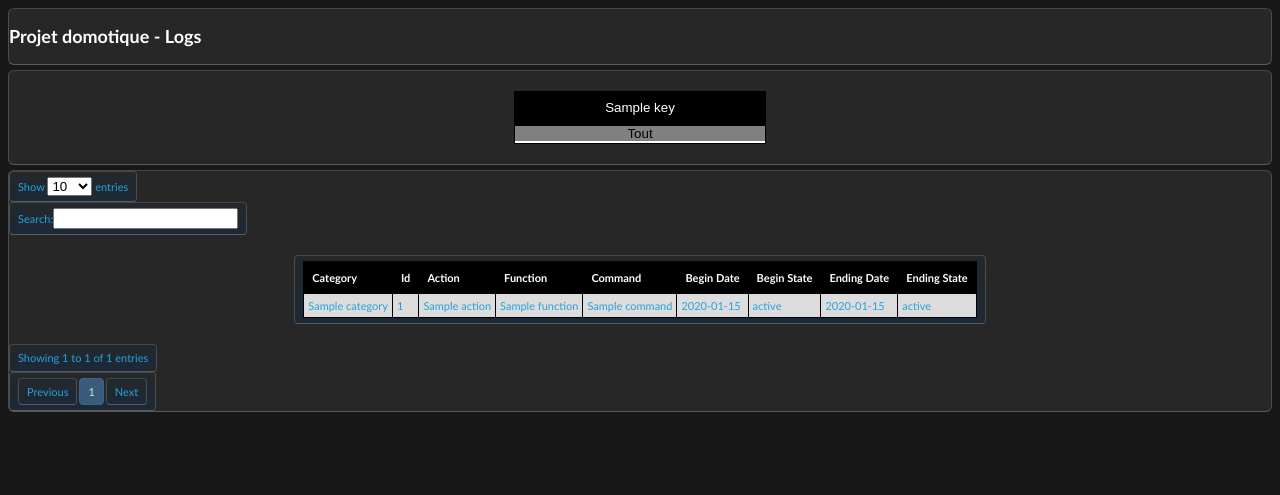
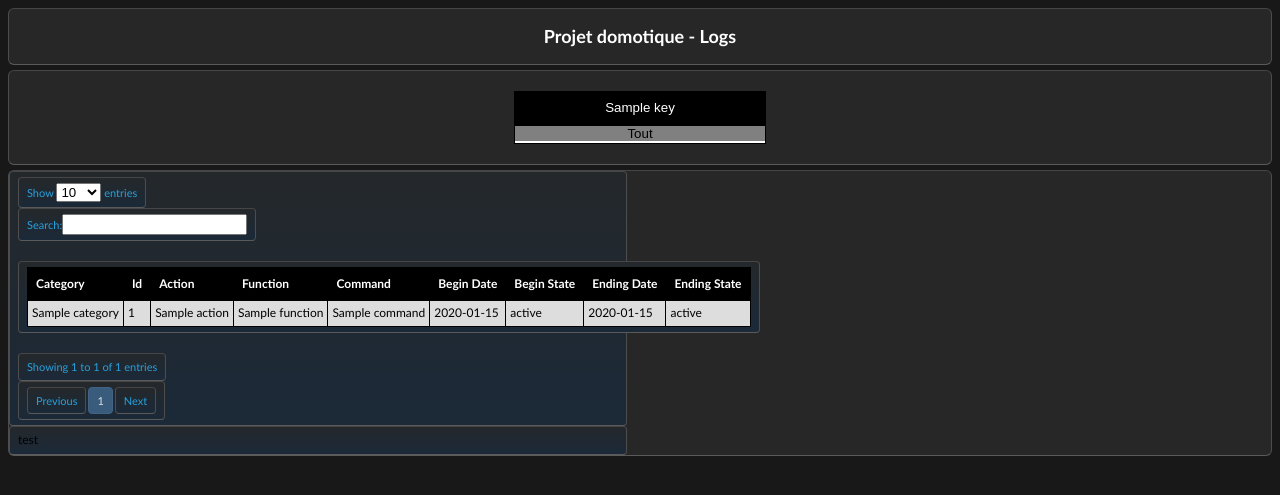
Before and after one commit to DhalEynn/PROJ831-Domotique, a Flask app: template Dashboards/templates/logs.html in a window 1280 px wide. Shown: the top 495 px of the page. Run offline with Flask 2, Linux system fonts and the light colour scheme; the template is opened without the code that fills it: most values are stand-ins (such as "Sample title", 1, 10 or a date in 2020); some libraries are stand-ins or nearby versions.

Commit message:
Starting point for chart

```diff
--- a/Dashboards/static/style/logs.css
+++ b/Dashboards/static/style/logs.css
@@ -40,6 +40,7 @@ body>div {
 
 .title {
     text-align: center;
+    display: block;
 }
 
 .select-item {
@@ -134,7 +135,25 @@ table th{
 /* Button to change page */
 
 #tableauDesLogs {
-    position: relative;
+    position: inline-block;
+}
+
+#events_wrapper {
+    display: block;
+    width: 49%;
+    background: linear-gradient(0deg, #1b2938, #24282b);
+    color: black;
+    border-width: 1px;
+    border-style: solid;
+    border-top-color: #464646;
+    border-right-color: #4d4d4d;
+    border-bottom-color: #5a5a5a;
+    border-left-color: #4d4d4d;
+    font-size: 0.75rem;
+    white-space: nowrap;
+    border-radius: 4px;
+    padding: 5px 8px;
+    box-sizing: border-box
 }
 
 /* Table of elements */
@@ -142,14 +161,14 @@ table th{
     display: block;
     width: fit-content;
     background: linear-gradient(0deg, #1b2938, #24282b);
-    color: #28a1dd;
+    color: black;
     border-width: 1px;
     border-style: solid;
     border-top-color: #464646;
     border-right-color: #4d4d4d;
     border-bottom-color: #5a5a5a;
     border-left-color: #4d4d4d;
-    font-size: 0.6875rem;
+    font-size: 0.75rem;
     white-space: nowrap;
     border-radius: 4px;
     padding: 5px 8px;
@@ -262,3 +281,24 @@ table th{
     border-radius: 4px;
     padding: 5px 8px
 }
+
+
+/* Chart of the logs */
+
+#logs_chart {
+    display: block;
+    width: 49%;
+    background: linear-gradient(0deg, #1b2938, #24282b);
+    color: black;
+    border-width: 1px;
+    border-style: solid;
+    border-top-color: #464646;
+    border-right-color: #4d4d4d;
+    border-bottom-color: #5a5a5a;
+    border-left-color: #4d4d4d;
+    font-size: 0.75rem;
+    white-space: nowrap;
+    border-radius: 4px;
+    padding: 5px 8px;
+    box-sizing: border-box
+}
--- a/Dashboards/templates/logs.html
+++ b/Dashboards/templates/logs.html
@@ -74,6 +74,9 @@
 					{% endfor %}
 				</tbody>
 			</table>
+			<div id="logs_chart">
+				test
+			</div>
 		</div>
 
 		<script type=text/javascript src="../static/js/lib/jquery.js"></script>
```
